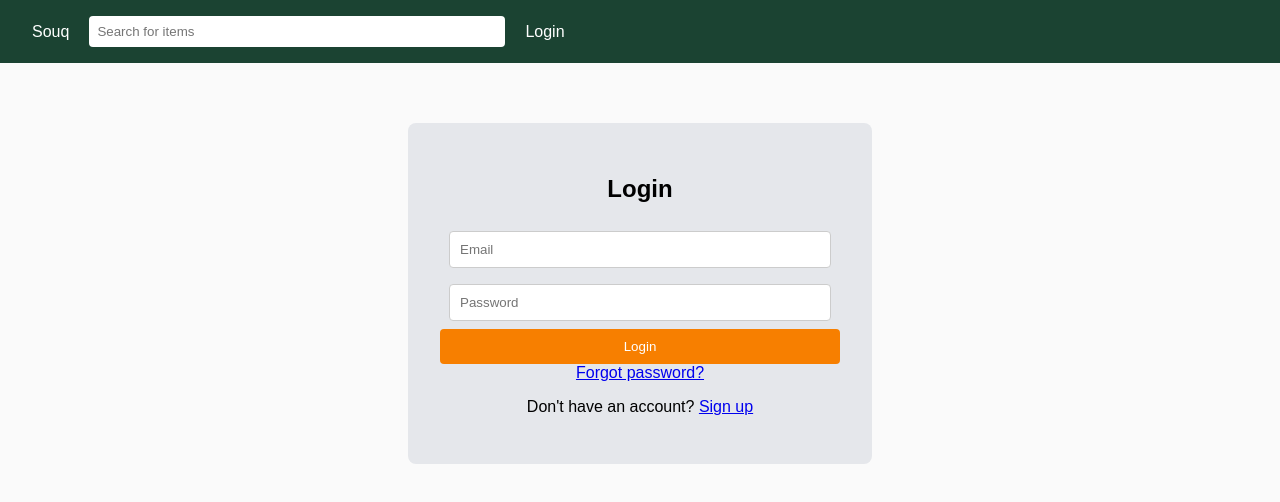
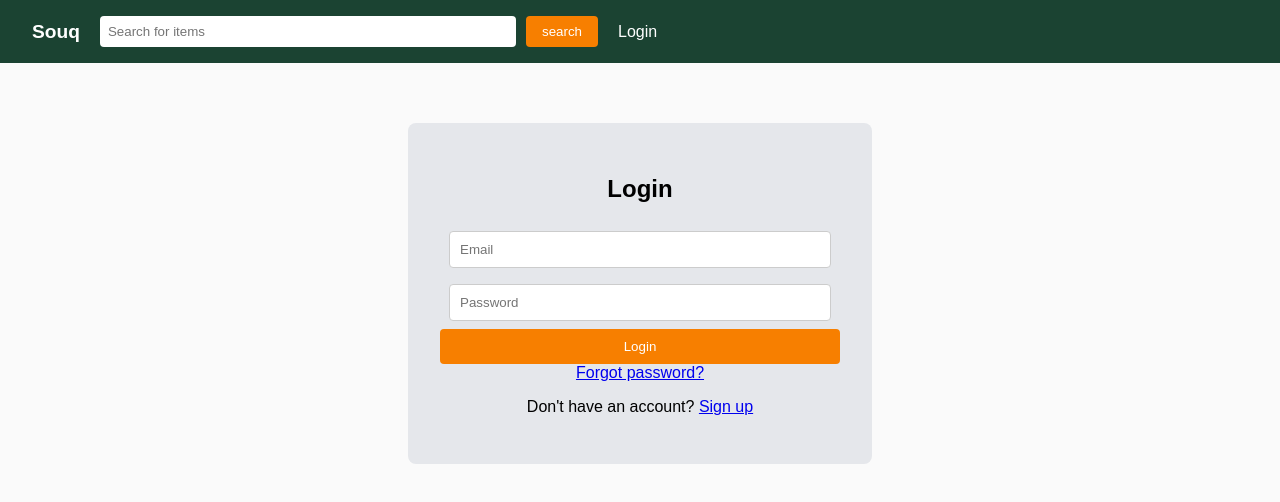
Before and after one commit to OmanDavid/souq-frontend, a React (Create React App) app: page /login in a window 1280 px wide. Shown: the top 502 px of the page. Built offline with nearby package versions, Linux system fonts and the light colour scheme.

Commit message:
feat: add working search functionality to navbar and home page

```diff
--- a/src/App.css
+++ b/src/App.css
@@ -7,6 +7,11 @@ body { background: #FAFAFA; font-family: sans-serif; margin: 0; }
 }
 .navbar a { color: white; text-decoration: none; white-space: nowrap; }
 .search-bar { flex: 1; max-width: 400px; padding: 8px; border-radius: 4px; border: none; }
+.navbar .search-btn {
+  margin-left: -10px;
+  width: auto;
+  padding: 8px 16px;
+}
 .navbar button {
   width: auto; padding: 8px 16px; margin-left: auto;
 }
@@ -51,3 +56,7 @@ button {
   max-width: 600px; margin: 40px auto; padding: 20px;
   background: white; border: 1px solid #E5E7EB; border-radius: 8px;
 }
+.logo {
+  font-weight: bold;
+  font-size: larger;
+}
--- a/src/components/Navbar.js
+++ b/src/components/Navbar.js
@@ -1,19 +1,32 @@
 import { Link, useNavigate } from 'react-router-dom';
+import { useState } from 'react';
 
 function Navbar() {
   const navigate = useNavigate();
   const token = localStorage.getItem('token');
+  const [search, setSearch] = useState('');
 
   const logout = () => {
-    localStorage.removeItem('token'); // clear JWT
+    localStorage.removeItem('token');
     navigate('/login');
   };
 
+  const handleSearch = () => {
+    navigate(`/?search=${encodeURIComponent(search)}`);
+  };
+
   return (
+
     <nav className="navbar">
       <Link to="/" className="logo">Souq</Link>
-      <input placeholder="Search for items" className="search-bar" />
-
+      <input
+        placeholder="Search for items"
+        className="search-bar"
+        value={search}
+        onChange={(e) => setSearch(e.target.value)}
+        onKeyDown={(e) => e.key === 'Enter' && handleSearch()}
+      />
+        <button className="search-btn" onClick={handleSearch}>search</button>
       {token ? (
         <>
           <Link to="/cart">Cart</Link>
--- a/src/pages/Home.js
+++ b/src/pages/Home.js
@@ -1,21 +1,26 @@
 import { useEffect, useState } from 'react';
-import { Link } from 'react-router-dom';
+import { Link, useSearchParams } from 'react-router-dom';
 
 function Home() {
   const [products, setProducts] = useState([]);
+  const [searchParams] = useSearchParams();
+  const search = searchParams.get('search') || '';
   const API_URL = process.env.REACT_APP_API_URL;
 
-  // fetch all products on page load
   useEffect(() => {
     fetch(`${API_URL}/products`)
       .then(res => res.json())
       .then(data => setProducts(data));
   }, [API_URL]);
 
+  const filteredProducts = products.filter(p =>
+    p.title.toLowerCase().includes(search.toLowerCase())
+  );
+
   return (
     <div>
       <div className="product-grid">
-        {products.map(p => (
+        {filteredProducts.map(p => (
           <Link to={`/products/${p.id}`} key={p.id} className="product-card">
             <div className="product-image" />
             <h4>{p.title}</h4>
```
